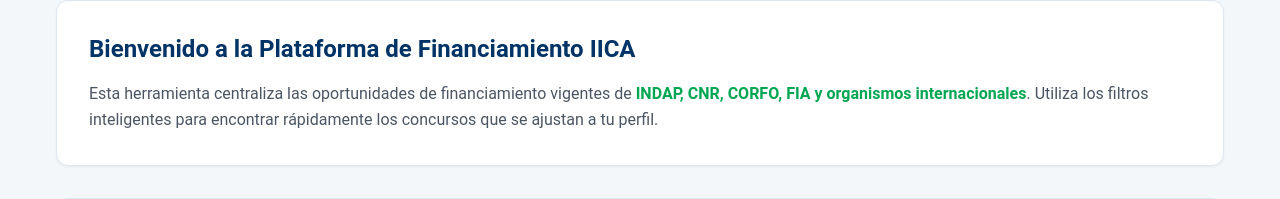
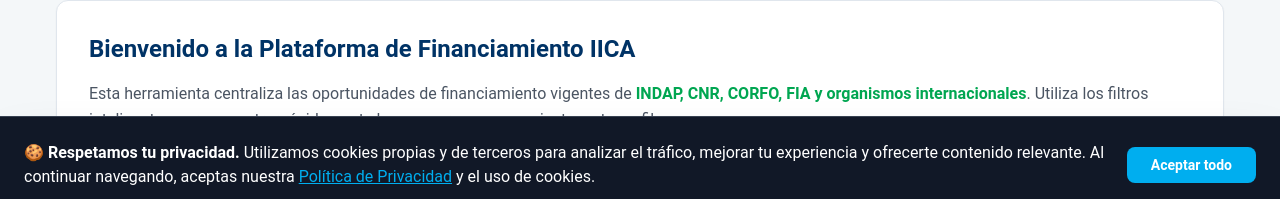
Before and after one commit to maximilianoandrade-sys/iica-chile-plataforma, a Next.js app: page / in a window 1280 px wide. Shown: the part 587-786 px from the top of the page. Built offline with nearby package versions, Linux system fonts and the light colour scheme.

Commit message:
feat: enhance security headers, add PWA manifest, and improve UX/accessibility

```diff
--- a/app/layout.tsx
+++ b/app/layout.tsx
@@ -1,6 +1,6 @@
-// ... imports
 import type { Metadata } from 'next'
 import './globals.css'
+import CookieConsent from '@/components/CookieConsent';
 
 export const metadata: Metadata = {
   title: 'Plataforma de Financiamiento Agrícola | IICA Chile',
@@ -30,6 +30,7 @@ export const metadata: Metadata = {
   },
 }
 
+// Removed duplicate import
 export default function RootLayout({
   children,
 }: {
@@ -39,6 +40,7 @@ export default function RootLayout({
     <html lang="es">
       <body className="flex flex-col min-h-screen bg-[#f4f7f9]">
         {children}
+        <CookieConsent />
       </body>
     </html>
   )
--- /dev/null
+++ b/components/CookieConsent.tsx
@@ -0,0 +1,42 @@
+'use client';
+
+import React, { useState, useEffect } from 'react';
+
+export default function CookieConsent() {
+    const [showConsent, setShowConsent] = useState(false);
+
+    useEffect(() => {
+        const consent = localStorage.getItem('iica_cookie_consent');
+        if (!consent) {
+            setShowConsent(true);
+        }
+    }, []);
+
+    const acceptCookies = () => {
+        localStorage.setItem('iica_cookie_consent', 'true');
+        setShowConsent(false);
+    };
+
+    if (!showConsent) return null;
+
+    return (
+        <div className="fixed bottom-0 left-0 right-0 z-[100] bg-gray-900 border-t border-gray-700 p-4 md:p-6 shadow-2xl animate-in slide-in-from-bottom-5">
+            <div className="container mx-auto max-w-7xl flex flex-col md:flex-row items-center justify-between gap-4">
+                <div className="flex-1 text-center md:text-left">
+                    <p className="text-white text-sm md:text-base leading-relaxed">
+                        <strong>🍪 Respetamos tu privacidad.</strong> Utilizamos cookies propias y de terceros para analizar el tráfico, mejorar tu experiencia y ofrecerte contenido relevante.
+                        Al continuar navegando, aceptas nuestra <a href="#" className="underline text-[var(--iica-cyan)] hover:text-white">Política de Privacidad</a> y el uso de cookies.
+                    </p>
+                </div>
+                <div className="flex items-center gap-4 flex-shrink-0">
+                    <button
+                        onClick={acceptCookies}
+                        className="bg-[var(--iica-cyan)] hover:bg-[#008ec2] text-white font-bold py-2 px-6 rounded-lg transition-colors text-sm focus:outline-none focus:ring-2 focus:ring-offset-2 focus:ring-offset-gray-900 focus:ring-cyan-500"
+                    >
+                        Aceptar todo
+                    </button>
+                </div>
+            </div>
+        </div>
+    );
+}
--- a/components/ProjectList.tsx
+++ b/components/ProjectList.tsx
@@ -242,8 +242,8 @@ export default function ProjectList({ projects }: { projects: Project[] }) {
                     </div>
                 ) : (
                     <>
-                        {/* DESKTOP TABLE VIEW */}
-                        <div className="hidden md:block overflow-x-auto">
+                        {/* DESKTOP TABLE VIEW (Visible only on Large screens) */}
+                        <div className="hidden lg:block overflow-x-auto">
                             <table className="w-full text-left border-collapse">
                                 <thead>
                                     <tr className="bg-[#f4f7f9] text-gray-700 text-sm font-bold border-b border-[var(--iica-border)] uppercase tracking-wider">
@@ -362,8 +362,8 @@ export default function ProjectList({ projects }: { projects: Project[] }) {
                             </table>
                         </div>
 
-                        {/* MOBILE CARD VIEW */}
-                        <div className="md:hidden divide-y divide-[var(--iica-border)]">
+                        {/* MOBILE/TABLET CARD VIEW (Visible on screens smaller than Large) */}
+                        <div className="lg:hidden divide-y divide-[var(--iica-border)]">
                             <AnimatePresence>
                                 {filteredProjects.map((project) => (
                                     <motion.div
@@ -556,7 +556,7 @@ function ActionButton({ url, date, projectName, onTrack }: { url: string, date:
             rel="noopener noreferrer"
             onClick={handleClick}
             aria-label={`Ver bases oficiales para ${projectName}`}
-            className="inline-flex items-center gap-1.5 text-sm font-bold text-white bg-[var(--iica-cyan)] hover:bg-[#008ec2] px-4 py-2 rounded transition-colors shadow-sm focus:outline-none focus:ring-2 focus:ring-offset-2 focus:ring-[var(--iica-cyan)]"
+            className="inline-flex items-center gap-1.5 text-sm font-bold text-white bg-[var(--iica-blue)] hover:bg-[var(--iica-navy)] px-4 py-2 rounded transition-colors shadow-sm focus:outline-none focus:ring-2 focus:ring-offset-2 focus:ring-[var(--iica-blue)]"
         >
             Ver Bases Oficiales <ExternalLink className="h-4 w-4" aria-hidden="true" />
         </a>
--- a/next.config.js
+++ b/next.config.js
@@ -28,6 +28,10 @@ const nextConfig = {
             value: 'on'
           },
           {
+            key: 'Strict-Transport-Security',
+            value: 'max-age=63072000; includeSubDomains; preload'
+          },
+          {
             key: 'X-Frame-Options',
             value: 'SAMEORIGIN'
           },
@@ -38,6 +42,10 @@ const nextConfig = {
           {
             key: 'Referrer-Policy',
             value: 'origin-when-cross-origin'
+          },
+          {
+            key: 'Content-Security-Policy',
+            value: "default-src 'self'; img-src 'self' https://*.google.com https://*.googleapis.com data:; script-src 'self' 'unsafe-eval' 'unsafe-inline' https://www.youtube.com https://www.googletagmanager.com; style-src 'self' 'unsafe-inline' https://fonts.googleapis.com; font-src 'self' https://fonts.gstatic.com; frame-src 'self' https://www.youtube.com;"
           }
         ],
       },
```
Also changed, not shown: public/manifest.json.
